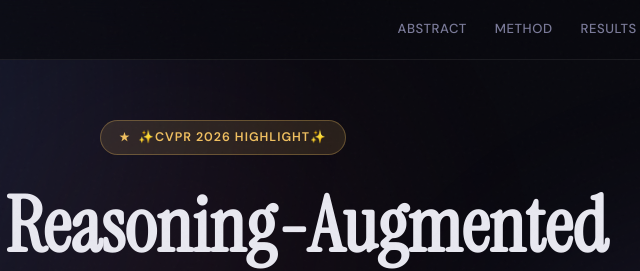
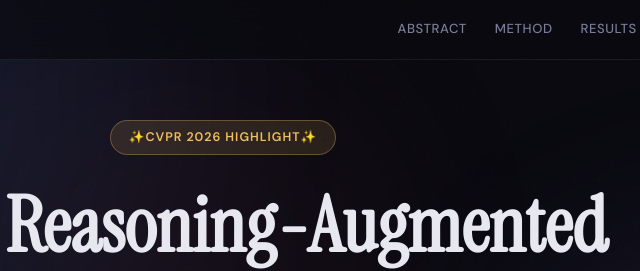
Before and after one commit to aimagelab/ReAG, a plain HTML site: page index.html in a window 1280 px wide. Shown: the top 271 px of the page, 417-1057 px from the left. Drawn offline with Linux system fonts and the light colour scheme.

Commit message:
add project page badge

```diff
--- a/index.html
+++ b/index.html
@@ -140,10 +140,10 @@
       opacity: 0;
       animation: fadeUp .7s .1s forwards;
     }
-    .venue-badge::before {
+    /*.venue-badge::before {
       content: '★';
       font-size: .7rem;
-    }
+    }*/
 
     h1 {
       font-family: var(--serif);
```
Also changed, not shown: 1 other file.
